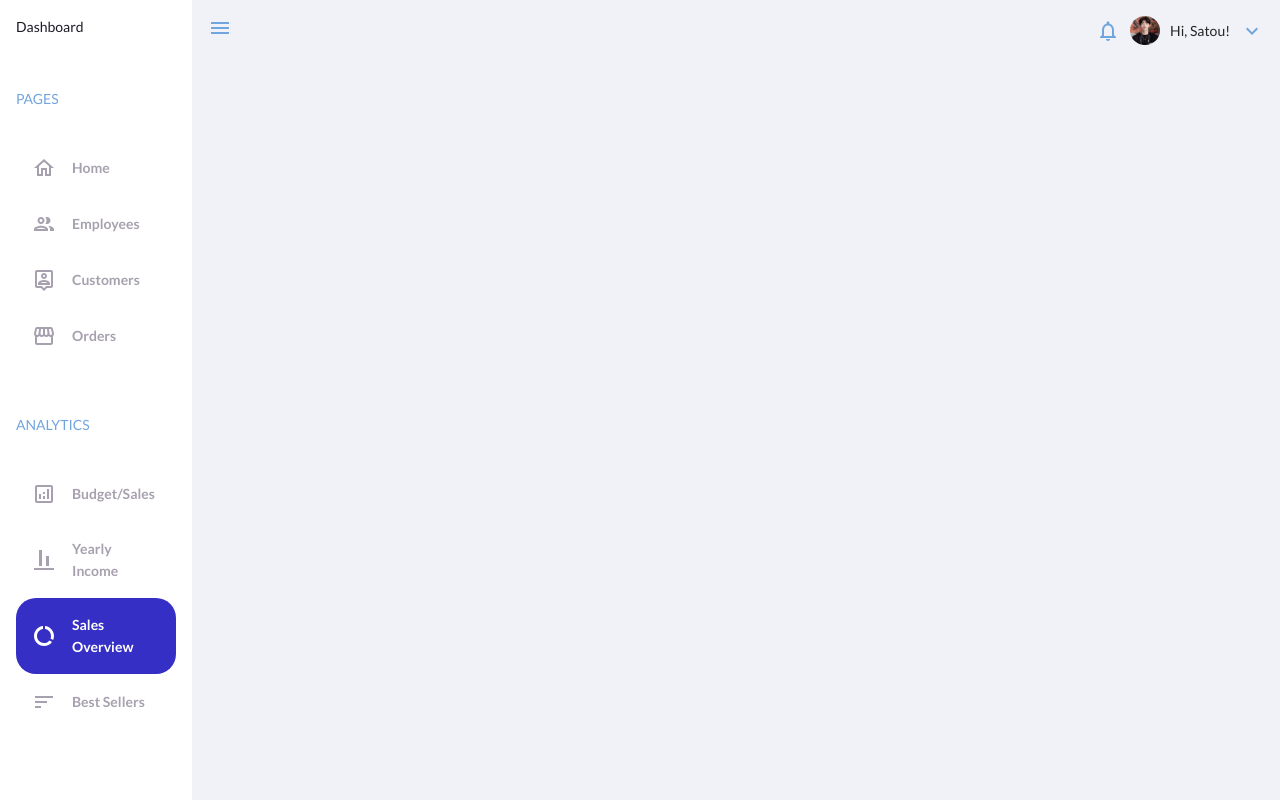
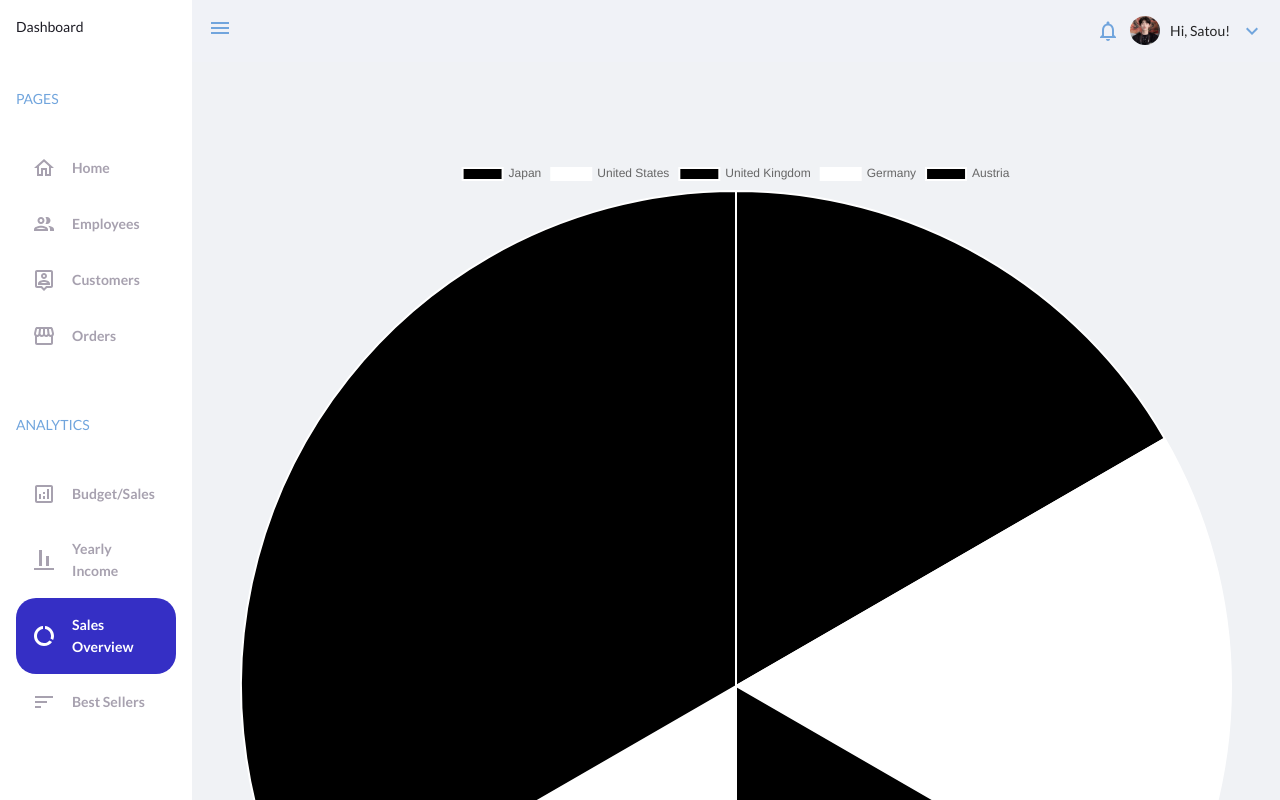
Before and after one commit to artemromaniv/project_admin_dashboard, a React (Vite) app: page /sales-overview in a window 1280 px wide. Shown: the top 800 px of the page. Built offline with nearby package versions, Linux system fonts and the light colour scheme.

Commit message:
add sales overview chart

```diff
--- a/package.json
+++ b/package.json
@@ -13,8 +13,10 @@
     "@emotion/styled": "^11.10.0",
     "@mui/icons-material": "^5.8.4",
     "antd": "^4.22.7",
+    "chart.js": "^3.9.1",
     "dayjs": "^1.11.5",
     "react": "^18.2.0",
+    "react-chartjs-2": "^4.3.1",
     "react-dom": "^18.2.0",
     "react-router": "^6.3.0",
     "react-router-dom": "^6.3.0"
--- a/src/App.css
+++ b/src/App.css
@@ -139,3 +139,13 @@
   padding: 2rem;
   margin-top: 4rem;
 }
+
+.chart-container {
+  padding: 2rem;
+  margin-top: 4rem ;
+}
+
+.chart {
+  width: 50%;
+  height: 50%;
+}
--- a/src/App.tsx
+++ b/src/App.tsx
@@ -2,7 +2,10 @@ import './App.css'
 import { NavBar, Header, Home, Employees, Customers, Orders, BudgetSales, YearlyIncome, SalesOverview, BestSellers } from './components'
 import { Routes, Route } from 'react-router'
 import { Layout, Menu } from 'antd';
-import { useStateContext } from './contexts/ContextProvider';
+import { Chart, registerables } from 'chart.js'
+import { useStateContext } from './contexts/ContextProvider'
+Chart.register(...registerables)
+
 
 const App = () => {
 
--- a/src/components/SalesOverview.tsx
+++ b/src/components/SalesOverview.tsx
@@ -1,10 +1,10 @@
-
-
+import { Content } from "antd/lib/layout/layout"
+import { SalesOverviewChart } from "./charts/SalesOverviewChart"
 const SalesOverview = () => {
   return (
-    <div>
-
-    </div>
+    <Content className="chart-container">
+      <SalesOverviewChart />
+    </Content>
   )
 }
 
--- /dev/null
+++ b/src/components/charts/SalesOverviewChart.tsx
@@ -0,0 +1,21 @@
+import { Pie } from "react-chartjs-2";
+
+const lables:string[] =[
+    'Japan',
+    'United States',
+    'United Kingdom',
+    'Germany',
+    'Austria'
+];
+const data = {
+    labels:lables,
+    datasets:[{
+        label:'rabdom data',
+        backgroundColor:[ '#000000','#ffffff'],
+        data: [100,100,100,100, 200],
+    }]
+}
+
+export const SalesOverviewChart = () => {
+    return <Pie className="chart" data={data}/>
+}
```
Also changed, not shown: 1 other file (tests, documents, lock files or other folders).
